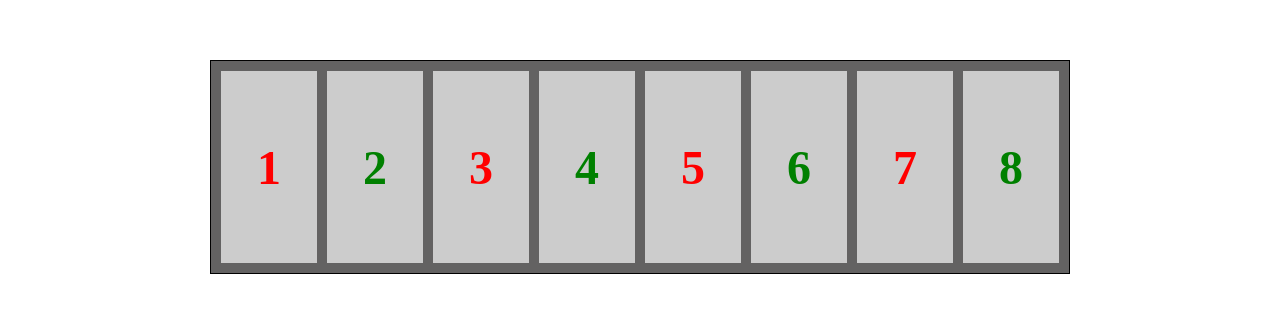
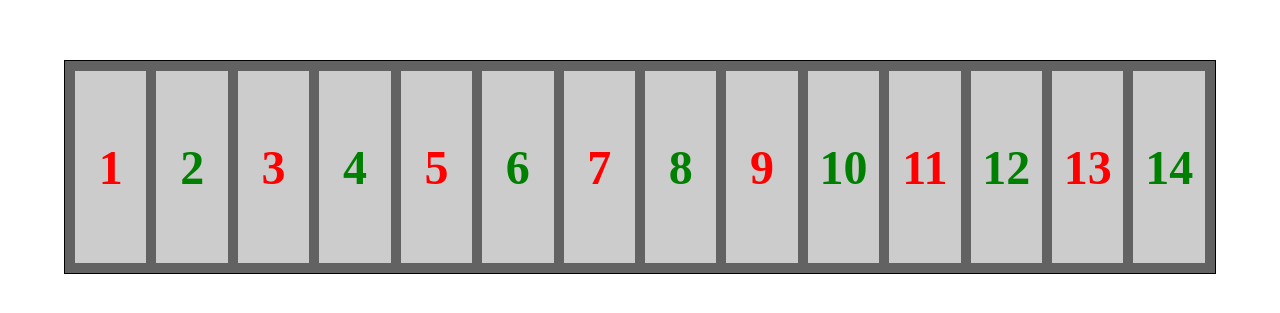
Before and after one commit to Secret333Boy/algorythms-labs, a React (Create React App) app in the folder src/Lab5/app/: page / in a window 1280 px wide. Shown: the part 233-546 px from the top of the page. Built offline with nearby package versions, Linux system fonts and the light colour scheme.

Commit message:
Minimax implemented

```diff
--- a/src/Lab5/app/src/App.jsx
+++ b/src/Lab5/app/src/App.jsx
@@ -5,7 +5,7 @@ import TranspositionGame from './TranspositionGame/TranspositionGame';
 function App() {
   return (
     <div className="App">
-      <TranspositionGame cardsCount="8" />
+      <TranspositionGame cardsCount="14" />
     </div>
   );
 }
--- a/src/Lab5/app/src/TranspositionGame/Card/Card.jsx
+++ b/src/Lab5/app/src/TranspositionGame/Card/Card.jsx
@@ -1,9 +1,14 @@
 import React from 'react';
 import './Card.scss';
 
-export default function Card({ children, pos, ...rest }) {
+export default function Card({ children, pos, focused, possible, ...rest }) {
   return (
-    <div className="Card" {...rest}>
+    <div
+      className={
+        'Card' + (focused ? ' focused' : '') + (possible ? ' possible' : '')
+      }
+      {...rest}
+    >
       <h1 className={children % 2 === 0 ? 'green' : 'red'}>{children}</h1>
     </div>
   );
--- a/src/Lab5/app/src/TranspositionGame/Card/Card.scss
+++ b/src/Lab5/app/src/TranspositionGame/Card/Card.scss
@@ -1,5 +1,5 @@
 .Card {
-  width: 6em;
+  width: 100%;
   min-height: 12em;
   background-color: #ccc;
   display: flex;
@@ -22,4 +22,10 @@
       color: green;
     }
   }
+  &.focused {
+    background-color: #000;
+  }
+  &.possible {
+    background-color: rgb(119, 49, 177);
+  }
 }
--- a/src/Lab5/app/src/TranspositionGame/TranspositionGame.jsx
+++ b/src/Lab5/app/src/TranspositionGame/TranspositionGame.jsx
@@ -1,77 +1,186 @@
-import React, { useState } from 'react';
+import React, { useState, useEffect } from 'react';
 import Card from './Card/Card.jsx';
 import './TranspositionGame.scss';
 
+const swapItems = (state, item1, item2) => {
+  const newCardsState = new Array(...state);
+  const i1 = state.indexOf(item1);
+  const i2 = state.indexOf(item2);
+  newCardsState[i1] = item2;
+  newCardsState[i2] = item1;
+  return newCardsState;
+};
+
+const calcHeuristic = (state, red = true) => {
+  let res = 0;
+  const idealState = new Array(...state)
+    .sort((a, b) => b - a)
+    .filter((el) => (red ? el % 2 !== 0 : el % 2 === 0));
+  const originalState = new Array(...state).filter((el) =>
+    red ? el % 2 !== 0 : el % 2 === 0
+  );
+  for (let i = 0; i < idealState.length; i++) {
+    if (idealState[i] === originalState[i]) res++;
+  }
+  return res;
+};
+
+const checkWin = (state) => {
+  const greenWin = calcHeuristic(state, false) === state.length / 2;
+  const redWin = calcHeuristic(state) === state.length / 2;
+  if (greenWin && redWin) {
+    return 'Draw';
+  }
+  if (redWin) {
+    return 'Red wins';
+  }
+  if (greenWin) {
+    return 'Green wins';
+  }
+  return false;
+};
+
+const getPossibleMove = (state, num1) => {
+  const res = new Array(...state).filter((i) =>
+    num1 &&
+    state[Math.min(state.indexOf(num1), state.indexOf(i))] <
+      state[Math.max(state.indexOf(num1), state.indexOf(i))]
+      ? true
+      : false
+  );
+  return res;
+};
+
+const minimax = (
+  state,
+  depth,
+  alpha = -Infinity,
+  beta = Infinity,
+  isMaximazing = true
+) => {
+  if (depth === 0 || checkWin(state)) {
+    return { state, value: calcHeuristic(state) - calcHeuristic(state, false) };
+  }
+  const possibleMoves = state
+    .map((el) => ({
+      a: el,
+      b: getPossibleMove(state, el),
+    }))
+    .reduce((acc, el) =>
+      Array.isArray(acc)
+        ? acc.concat(el.b.map((b) => [el.a, b]))
+        : el.b.map((b) => [el.a, b])
+    );
+  const children = possibleMoves.map(([a, b]) => {
+    return swapItems(state, a, b);
+  });
+  if (isMaximazing) {
+    let maxValue = -Infinity;
+    let maxState = children[0];
+    for (const child of children) {
+      const { value } = minimax(child, depth - 1, alpha, beta, false);
+      maxState = value > maxValue ? child : maxState;
+      maxValue = Math.max(maxValue, value);
+      alpha = Math.max(alpha, value);
+      if (beta <= alpha) break;
+    }
+    return { state: maxState, value: maxValue };
+  } else {
+    let minValue = Infinity;
+    let minState = children[0];
+    for (const child of children) {
+      const { value } = minimax(child, depth - 1, alpha, beta, true);
+      minState = value < minValue ? child : minState;
+      minValue = Math.min(minValue, value);
+      alpha = Math.min(beta, value);
+      if (beta <= alpha) break;
+    }
+    return { state: minState, value: minValue };
+  }
+};
+
 export default function TranspositionGame({ cardsCount }) {
-  let focusedCard1 = null;
+  const [winMessage, setWinMessage] = useState(false);
+  const [AIturn, setAITurn] = useState(false);
+  const [focusedNum1, setFocusedNum1] = useState(null);
   let focusedCard2 = null;
   const initialCardsState = [];
   for (let i = 0; i < cardsCount; i++) {
     initialCardsState.push(i + 1);
   }
   const [cardsState, setCardsState] = useState(initialCardsState);
-  const swapCards = (card1, card2) => {
-    const newCardsState = new Array(...cardsState);
-    const i1 = cardsState.indexOf(card1);
-    const i2 = cardsState.indexOf(card2);
-    newCardsState[i1] = card2;
-    newCardsState[i2] = card1;
-    setCardsState(newCardsState);
-  };
-  const checkWin = () => {
-    let greenWin = true;
-    let redWin = true;
-    let prevGreen = Infinity;
-    let prevRed = Infinity;
-    for (let i = 0; i < cardsCount; i++) {
-      const currCard = cardsState[i];
-      if (currCard % 2 === 0) {
-        if (currCard > prevGreen) {
-          greenWin = false;
-        }
-        prevGreen = currCard;
-      } else {
-        if (currCard > prevRed) {
-          redWin = false;
-        }
-        prevRed = currCard;
+  if (AIturn) {
+    const AIMove = minimax(cardsState, 2).state;
+    for (let i = 0; i < cardsState.length; i++) {
+      if (cardsState[i] !== AIMove[i]) {
+        console.log(`${cardsState[i]} -> ${AIMove[i]}`);
       }
     }
-    if (greenWin && redWin) {
-      console.log('Draw');
-    } else {
-      if (redWin) {
-        console.log('Red wins');
-      }
+    setCardsState(AIMove);
+    setAITurn(false);
+  }
+  const swapCards = (card1, card2) => {
+    setCardsState(swapItems(cardsState, card1, card2));
+  };
+  const message = checkWin(cardsState);
+  useEffect(() => {
+    setWinMessage(message);
+    if (message) {
+      setTimeout(() => {
+        setCardsState(initialCardsState);
+        setAITurn(false);
+      }, 2000);
+    }
+  }, [message, initialCardsState]);
 
-      if (greenWin) {
-        console.log('Green wins');
-      }
-    }
-  };
-  checkWin();
   return (
     <div className="TranspositionGame">
+      <div className="winMessage" hidden={winMessage ? false : true}>
+        {winMessage}
+      </div>
       {cardsState.map((i) => {
         return (
           <Card
             key={i - 1}
             pos={cardsState[i - 1]}
+            focused={focusedNum1 === i ? true : false}
+            possible={
+              getPossibleMove(cardsState, focusedNum1).includes(i)
+                ? true
+                : false
+            }
             onClick={(e) => {
-              if (!focusedCard1) {
-                focusedCard1 = e.target;
-              } else {
-                if (!focusedCard2) {
+              if (AIturn) {
+                return;
+              }
+              if (!focusedNum1) {
+                setFocusedNum1(+e.target.innerText);
+                return;
+              }
+              if (focusedNum1 === +e.target.innerText) {
+                setFocusedNum1(null);
+                return;
+              }
+              if (!focusedCard2) {
+                const card1 = focusedNum1;
+                const card2 = +e.target.innerText;
+                const i1 = cardsState.indexOf(card1);
+                const i2 = cardsState.indexOf(card2);
+                const leftCard = cardsState[Math.min(i1, i2)];
+                const rightCard = cardsState[Math.max(i1, i2)];
+                if (rightCard > leftCard) {
                   focusedCard2 = e.target;
+                } else {
+                  return;
                 }
               }
-              if (focusedCard1 && focusedCard2) {
-                const i1 = +focusedCard1.innerText;
-                const i2 = +focusedCard2.innerText;
-                swapCards(i1, i2);
-                focusedCard1 = null;
-                focusedCard2 = null;
-              }
+
+              const card1 = focusedNum1;
+              const card2 = +focusedCard2.innerText;
+              swapCards(card1, card2);
+              setFocusedNum1(null);
+              setAITurn(true);
+              focusedCard2 = null;
             }}
           >
             {i}
--- a/src/Lab5/app/src/TranspositionGame/TranspositionGame.scss
+++ b/src/Lab5/app/src/TranspositionGame/TranspositionGame.scss
@@ -1,8 +1,17 @@
 .TranspositionGame {
+  width: 90%;
   display: flex;
+  position: relative;
   justify-content: space-around;
   align-items: center;
   background-color: rgb(99, 98, 98);
   border: 1px solid black;
   padding: 10px;
+  .winMessage {
+    position: absolute;
+    left: 50%;
+    transform: translateX(-50%);
+    top: -100px;
+    font-size: 50px;
+  }
 }
```
Also changed, not shown: src/Lab5/app/public/manifest.json, 1 other file (tests, documents, lock files or other folders).
